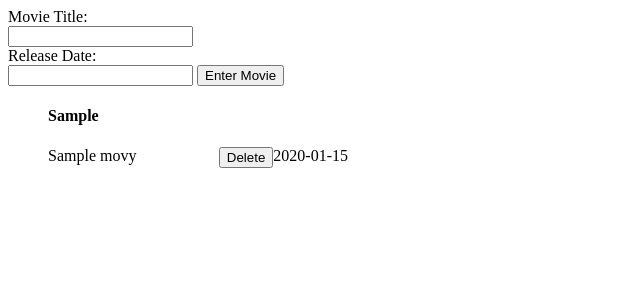
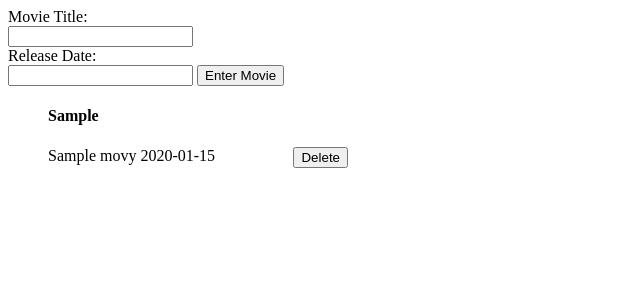
Before and after one commit to dwitka/capstone100, a Flask app: template templates/movies.html in a window 1280 px wide. Shown: the top 300 px of the page, without its empty margins (0-640 px from the left). Run offline with Flask 2, Linux system fonts and the light colour scheme; tables that the repository leaves empty hold one stand-in row (values such as "Sample post"); the template is opened without the code that fills it: values that come from a table or form of the project are taken from there, most other values are stand-ins (such as "Sample title", 1, 10 or a date in 2020).

Commit message:
id in movies.html

```diff
--- a/templates/movies.html
+++ b/templates/movies.html
@@ -17,8 +17,8 @@
         	{% for movie in movies %}
 		<li>
 			{{ movie.title }}
-			<label style="float:right;">{{ movie.release_date }}</label>
-			<button style="float:right;" class="delete-button" data_id="{{movie.id}}">Delete</button>
+			<label>{{ movie.release_date }}</label>
+			<button style="float:right;" class="delete-button" data_id="{{ movie.id }}">Delete</button>
 		</li>
 
         	{% endfor %}
@@ -28,7 +28,7 @@
 			for (let i = 0; i < deleteBtns.length; i++) {
 			    const btn = deleteBtns[i];
         		    btn.onclick = function(e) {
-          			const movieId = e.target.dataset['movie.id'];
+          			const movieId = e.target.dataset['id'];
           			fetch('/movies/' + movieId, {
             			    method: 'DELETE'
           			})
```
